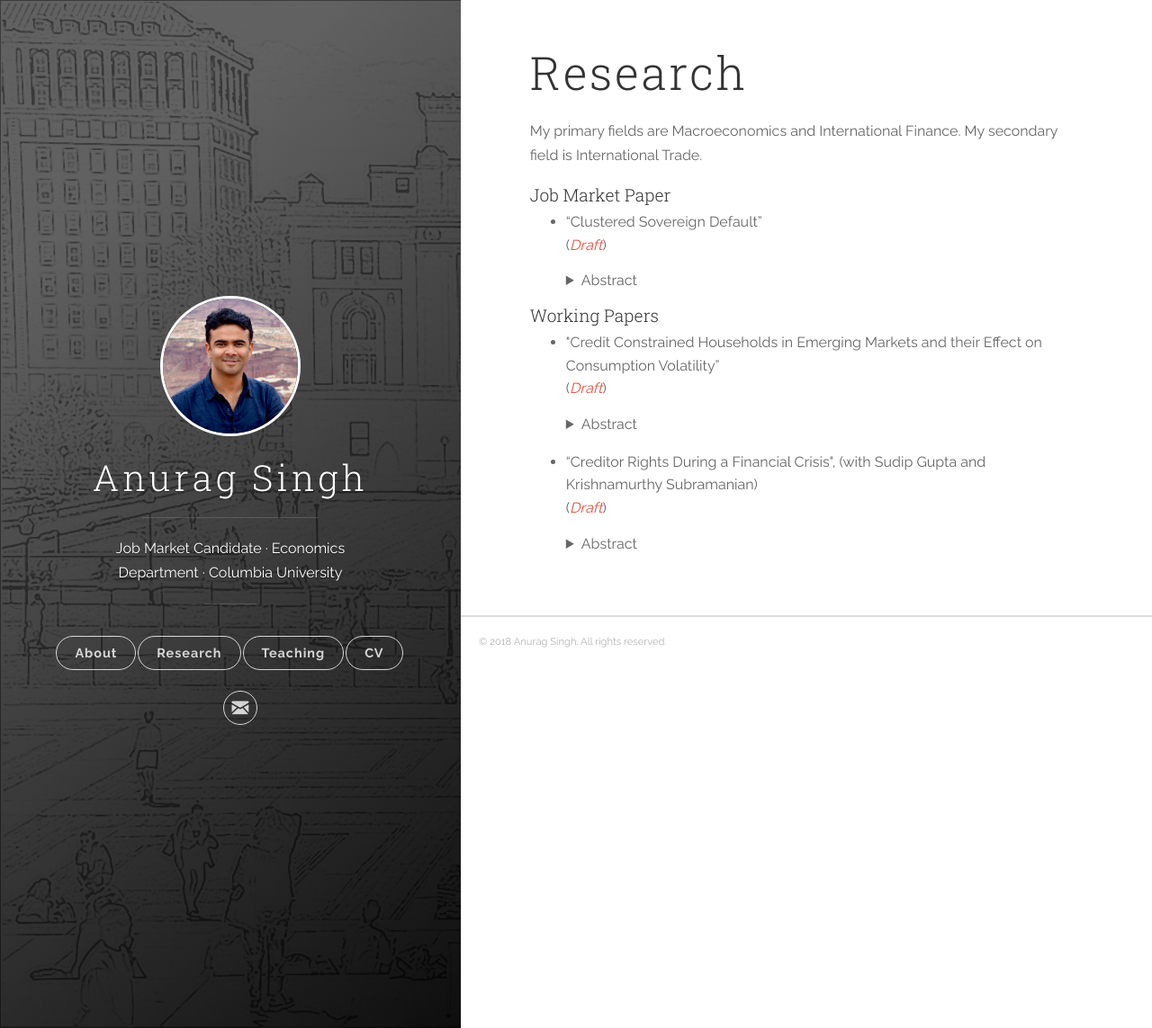
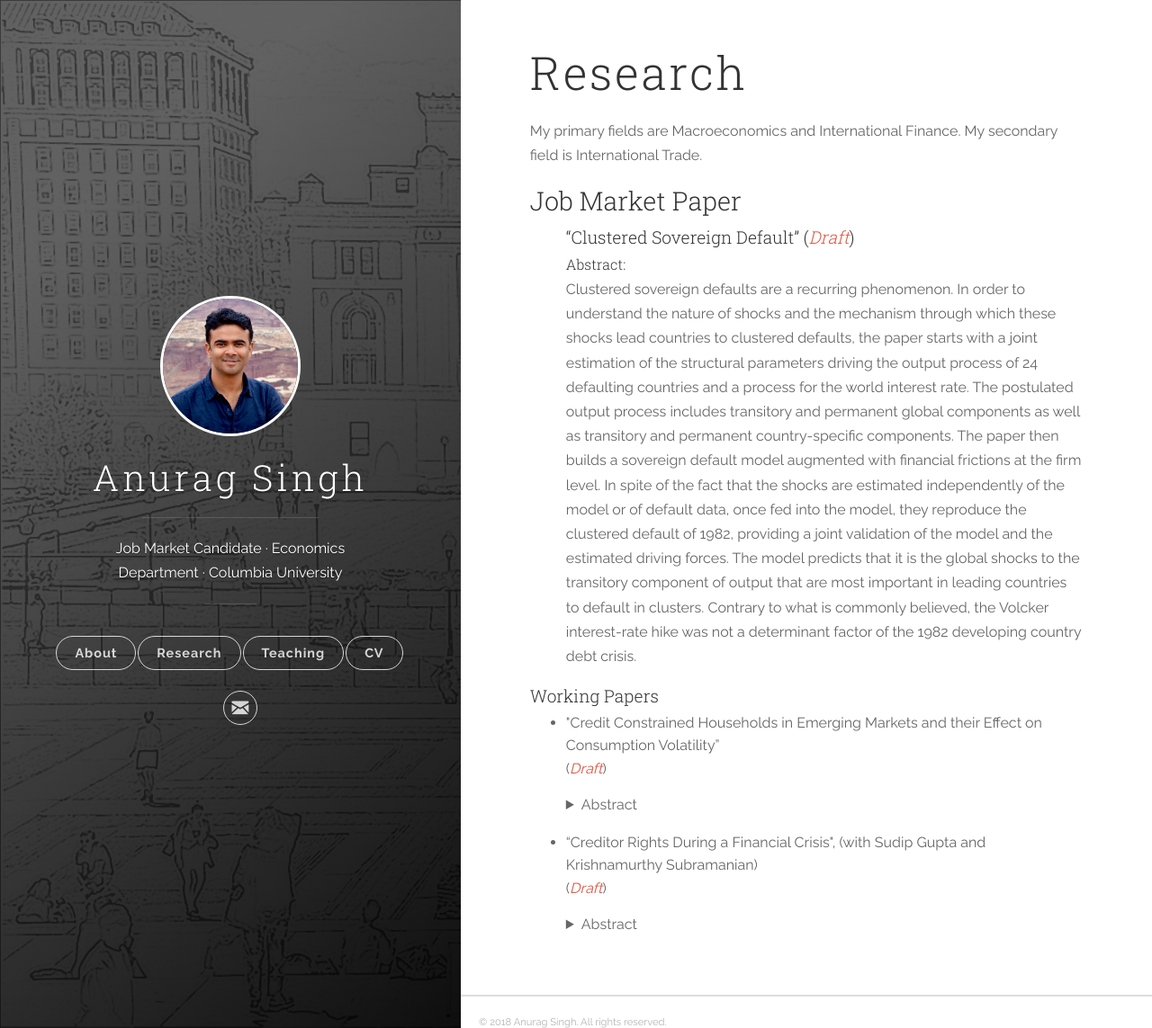
Before and after one commit to vinayakiyer/vinayakiyer.github.io, a Jekyll site: the page built from _posts/2018-06-13-research.markdown, in a window 1280 px wide and 1143 px high. Shown: the whole window at 90% size. Built offline with Jekyll 4.4.1, drawn with Linux system fonts in a browser that asks for light colours.

```diff
--- a/_posts/2018-06-13-research.markdown
+++ b/_posts/2018-06-13-research.markdown
@@ -7,11 +7,11 @@ tags: [jekyll]
 <p>My primary fields are Macroeconomics and International Finance. My secondary field is  International Trade.
 </p>
 
-<h4 id="job-market-paper">Job Market Paper</h4>
+<h3 id="job-market-paper">Job Market Paper</h3>
 <ul>
-  <li>“Clustered Sovereign Default”
-<br />(<a href="{{ site.baseurl }}/files/Paper1.pdf" target="_blank"><em>Draft</em></a>)</li>
-<br /><details><summary>Abstract</summary>Clustered sovereign defaults are a recurring phenomenon. In order to understand the nature of shocks and the mechanism through which these shocks lead countries to clustered defaults, the paper starts with a joint estimation of the structural parameters driving the output process of 24 defaulting countries and a process for the world interest rate. The postulated output process includes transitory and permanent global components as well as transitory and permanent country-specific components. The paper then builds a sovereign default model augmented with financial frictions at the firm level. In spite of the fact that the shocks are estimated independently of the model or of default data, once fed into the model, they reproduce the clustered default of 1982, providing a joint validation of the model and the estimated driving forces. The model predicts that it is the global shocks to the transitory component of output that are most important in leading countries to default in clusters. Contrary to what is commonly believed, the Volcker interest-rate hike was not a determinant factor of the 1982 developing country debt crisis.</details>
+  <h4>“Clustered Sovereign Default”
+(<a href="{{ site.baseurl }}/files/Paper1.pdf" target="_blank"><em>Draft</em></a>)</h4>
+<h5>Abstract:</h5><p>Clustered sovereign defaults are a recurring phenomenon. In order to understand the nature of shocks and the mechanism through which these shocks lead countries to clustered defaults, the paper starts with a joint estimation of the structural parameters driving the output process of 24 defaulting countries and a process for the world interest rate. The postulated output process includes transitory and permanent global components as well as transitory and permanent country-specific components. The paper then builds a sovereign default model augmented with financial frictions at the firm level. In spite of the fact that the shocks are estimated independently of the model or of default data, once fed into the model, they reproduce the clustered default of 1982, providing a joint validation of the model and the estimated driving forces. The model predicts that it is the global shocks to the transitory component of output that are most important in leading countries to default in clusters. Contrary to what is commonly believed, the Volcker interest-rate hike was not a determinant factor of the 1982 developing country debt crisis.</p>
 
 </ul>
 
```
